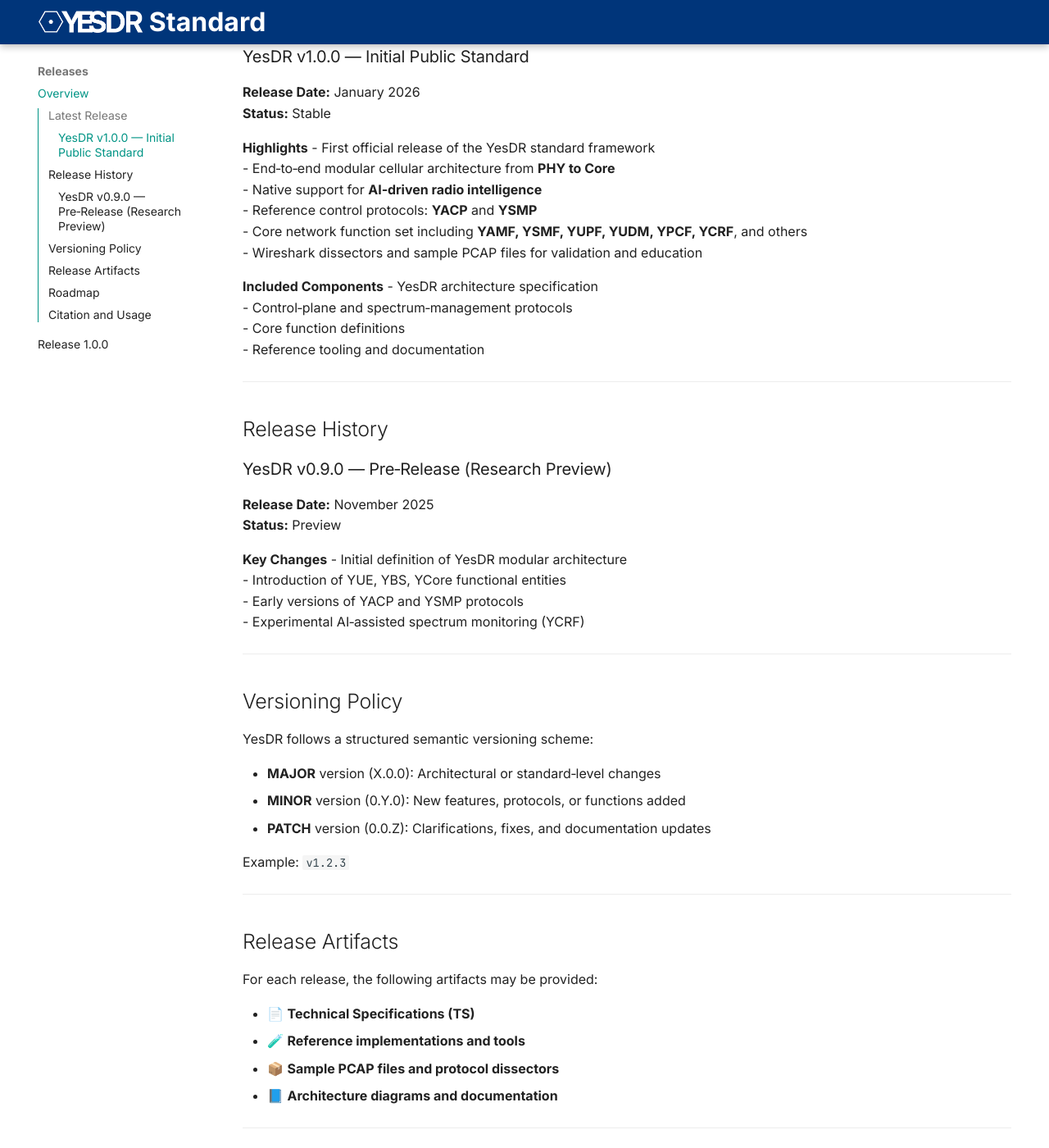
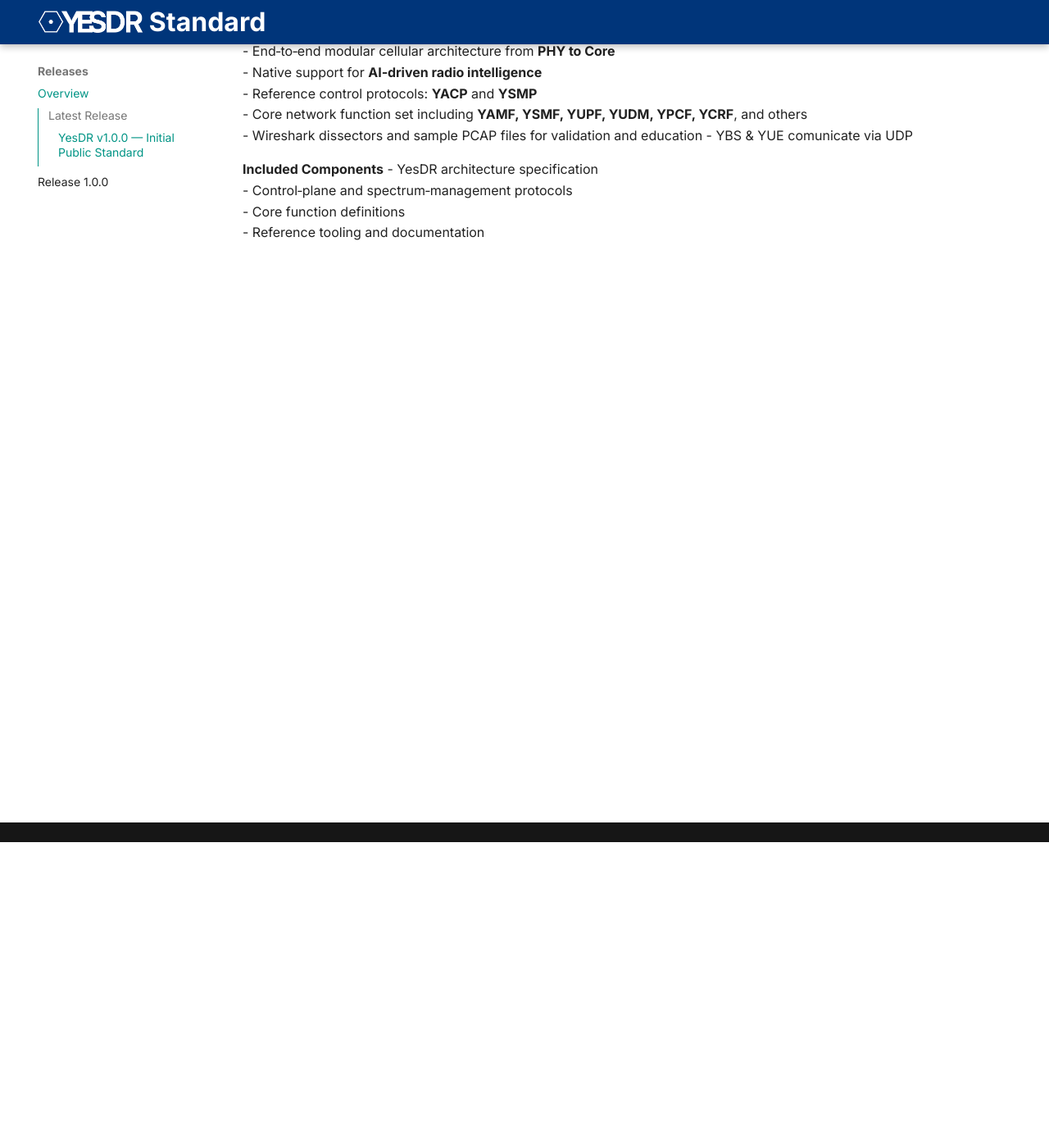
Before and after one commit to chandharlabs/yesdr-standard, an MkDocs documentation site: the page built from docs/releases/index.md, in a window 1280 px wide and 1400 px high, scrolled down 373 px. Shown: the whole window at 82% size. Built offline with MkDocs 1.6.1 and Material for MkDocs 9.7.7, drawn with Linux system fonts in a browser that asks for light colours; some of the changed text lies outside the part shown.

Commit message:
Update index.md

```diff
--- a/docs/releases/index.md
+++ b/docs/releases/index.md
@@ -1,13 +1,10 @@
 # YesDR Releases
 
-This page documents official releases of the **YesDR Standard**, including architectural updates, protocol enhancements, tooling, and reference implementations. Each release is versioned, dated, and aligned with the corresponding YesDR Technical Specifications (TS).
-
----
 
 ## Latest Release
 
 ### YesDR v1.0.0 — Initial Public Standard
-**Release Date:** January 2026
+**Release Date:** 2 January 2026
 **Status:** Stable
 
 **Highlights**
@@ -17,63 +14,10 @@
 - Reference control protocols: **YACP** and **YSMP**
 - Core network function set including **YAMF, YSMF, YUPF, YUDM, YPCF, YCRF**, and others
 - Wireshark dissectors and sample PCAP files for validation and education
+- YBS & YUE comunicate via UDP
 
 **Included Components**
 - YesDR architecture specification
 - Control‑plane and spectrum‑management protocols
 - Core function definitions
 - Reference tooling and documentation
-
----
-
-## Release History
-
-### YesDR v0.9.0 — Pre‑Release (Research Preview)
-**Release Date:** November 2025
-**Status:** Preview
-
-**Key Changes**
-- Initial definition of YesDR modular architecture
-- Introduction of YUE, YBS, YCore functional entities
-- Early versions of YACP and YSMP protocols
-- Experimental AI‑assisted spectrum monitoring (YCRF)
-
----
-
-## Versioning Policy
-
-YesDR follows a structured semantic versioning scheme:
-
-- **MAJOR** version (X.0.0): Architectural or standard‑level changes
-- **MINOR** version (0.Y.0): New features, protocols, or functions added
-- **PATCH** version (0.0.Z): Clarifications, fixes, and documentation updates
-
-Example: `v1.2.3`
-
----
-
-## Release Artifacts
-
-For each release, the following artifacts may be provided:
-
-- 📄 **Technical Specifications (TS)**
-- 🧪 **Reference implementations and tools**
-- 📦 **Sample PCAP files and protocol dissectors**
-- 📘 **Architecture diagrams and documentation**
-
----
-
-## Roadmap
-
-Upcoming releases will focus on:
-
-- Expanded **AI‑driven radio intelligence**
-- Advanced **spectrum sharing and ORAN integration**
-- 6G‑ready PHY experimentation support
-- Conformance testing and interoperability profiles
-
----
-
-## Citation and Usage
-
-When referencing a specific release in academic or technical work, please cite:
```
